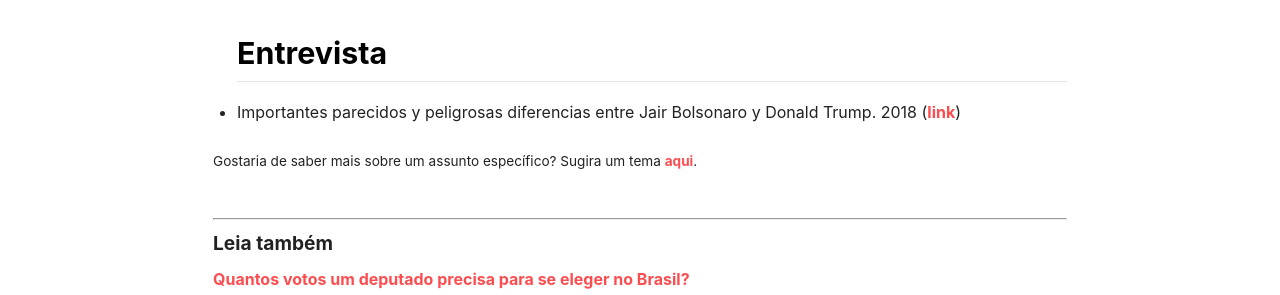
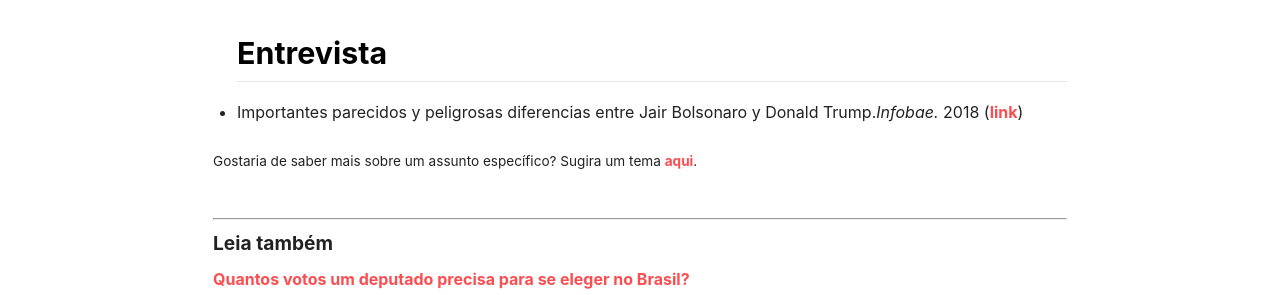
Before and after one commit to gustavosabbag/gustavosabbag.github.io, a Jekyll site: the page built from br/curriculo.html, in a window 1280 px wide and 900 px high, scrolled down 1969 px. Shown: the part 334-629 px from the top of the window. Built offline with Jekyll 4.4.1, drawn with Linux system fonts in a browser that asks for light colours; nearby versions of some CDN libraries.

Commit message:
Update curriculo.html
ajustes

```diff
--- a/br/curriculo.html
+++ b/br/curriculo.html
@@ -31,11 +31,11 @@
  <a href="http://lattes.cnpq.br/1328083157879927"
     title= "Meu currículo oficial">aqui</a>.
 </p>
-</div>
+
+<ul style="list-style-type:disc;">
 
 <h2> Principais publicações </h2>
 
-<ul style="list-style-type:disc;">
 <h4> Capítulo de livro </h4>
 
 <li>SABBAG, G.; RODRIGUES, M. O poder executivo paulista: relações entre a atividade legislativa e as coalizões de governo. In: Rachel Meneguello e Maria Teresa Miceli Kerbauy (Org.).<i> Política em São Paulo Uma análise da dinâmica política partidária no estado.</i> 1ed.Campinas: , 2020, v. 1, p. 1-.
@@ -91,5 +91,6 @@
 
 <h2> Entrevista </h2>
 
-<li>Importantes parecidos y peligrosas diferencias entre Jair Bolsonaro y Donald Trump. 2018
+<li>Importantes parecidos y peligrosas diferencias entre Jair Bolsonaro y Donald Trump.<i>Infobae.</i> 2018
 (<a href="https://www.infobae.com/america/mundo/2018/10/13/importantes-parecidos-y-peligrosas-diferencias-entre-jair-bolsonaro-y-donald-trump/" title="Link para a entrevista">link</a>)</li>
+</div>
```
